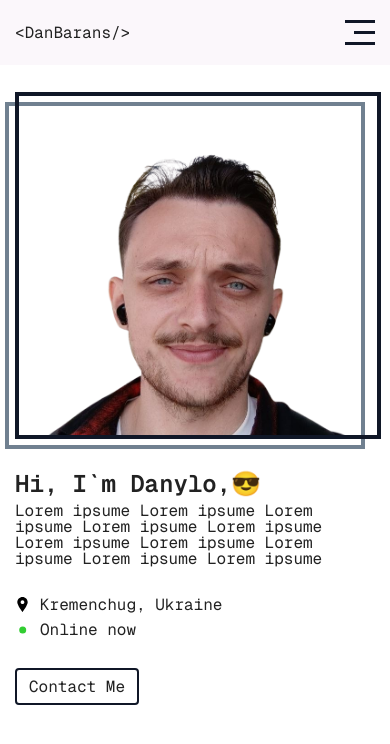
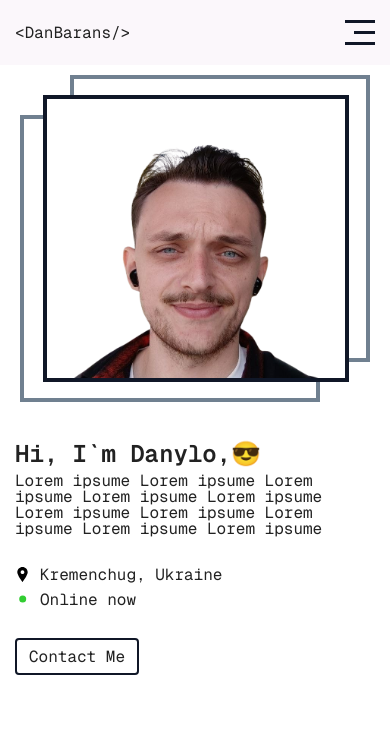
Before and after one commit to danil-baranovskyi/portfolio, a Next.js app: page / in a window 390 px wide. Shown: the top 744 px of the page. Built offline with nearby package versions, Linux system fonts and the light colour scheme.

Commit message:
created shared PhotoFrame for photo

```diff
--- a/next.config.js
+++ b/next.config.js
@@ -2,6 +2,9 @@
 const path = require('path')
 
 module.exports = {
+  compiler: {
+    styledComponents: true,
+  },
   webpack(config) {
     // Grab the existing rule that handles SVG imports
     const fileLoaderRule = config.module.rules.find(rule => rule.test?.test?.('.svg'));
--- a/package.json
+++ b/package.json
@@ -12,13 +12,15 @@
     "classnames": "^2.5.1",
     "next": "14.2.14",
     "react": "^18",
-    "react-dom": "^18"
+    "react-dom": "^18",
+    "styled-components": "^6.1.13"
   },
   "devDependencies": {
     "@svgr/webpack": "^8.1.0",
     "@types/node": "^20",
     "@types/react": "^18",
     "@types/react-dom": "^18",
+    "babel-plugin-styled-components": "^2.1.4",
     "eslint": "^8",
     "eslint-config-next": "14.2.14",
     "sass": "^1.79.5",
--- a/src/app/components/pages/Main/sections/Hero/index.tsx
+++ b/src/app/components/pages/Main/sections/Hero/index.tsx
@@ -2,6 +2,7 @@ import classNames from "classnames";
 import styles from "./styles.module.scss";
 import Image, { getImageProps } from 'next/image'
 import LocationIcon from "../../../../../../../public/icons/location.svg";
+import PhotoFrame from "@/app/components/shared/PhotoFrame";
 
 const Hero = () => {
   return (
@@ -24,24 +25,34 @@ const Hero = () => {
           <button className={styles['contact-me']}>Contact Me</button>
         </div>
       </div>
-      <div className={styles["hero-img-wrapper"]}>
+      <PhotoFrame $viewportRange={{ min: 660 }}>
         <Image
           src="/images/hero-photo.jpg"
           width={470}
           height={470}
           alt="Picture of the author"
-          style={{ objectFit: "contain" }}
+          style={{ objectFit: "cover" }}
         />
-        <div className={styles["border"]}></div>
-      </div>
-      <div className={classNames(styles["hero-img-wrapper"], styles["hero-img-wrapper--mobile"])}>
-        <Image
-          src="/images/hero-photo--mobile.png"
-          width={300}
-          height={300}
-          alt="Picture of the author"
-          style={{ objectFit: "contain" }}
-        />
+      </PhotoFrame>
+      <div className={styles['img-wrapper--mobile']}>
+        <PhotoFrame
+          $viewportRange={{ max: 660 }}
+          $styles={{
+            marginBottom: 30,
+            marginLeft: 20,
+            marginRight: 20
+          }}
+          $maxWidth={300}
+          $maxHeight={300}
+        >
+          <Image
+            src="/images/hero-photo--mobile.png"
+            width={230}
+            height={230}
+            alt="Picture of the author"
+            style={{ objectFit: "contain" }}
+          />
+        </PhotoFrame>
       </div>
     </section>
   )
--- a/src/app/components/pages/Main/sections/Hero/styles.module.scss
+++ b/src/app/components/pages/Main/sections/Hero/styles.module.scss
@@ -20,52 +20,6 @@
     flex-direction: column;
     gap: 30px;
     margin-right: 75px;
-  }
-
-  &-img-wrapper {
-    display: flex;
-    position: relative;
-    margin-right: 20px;
-    width: clamp(200px, 100%, 470px);
-
-    img {
-      background-color: white;
-      z-index: 5;
-      width: clamp(200px, 100%, 470px);
-      height: clamp(200px, 100%, 470px);
-    }
-
-    .border {
-      z-index: 4;
-      position: absolute;
-      top: -20px;
-      left: 25px;
-      height: 100%;
-      width: 100%;
-      border: 4px solid var(--hero-photo-outline-second-border--color);
-    }
-
-    &:before {
-      z-index: 6;
-      content: "";
-      position: absolute;
-      top: 0;
-      left: -2px;
-      height: 100%;
-      width: calc(100% + 6px);
-      border: 4px solid var(--hero-photo-outline-main-border--color);
-    }
-
-    &:after {
-      content: "";
-      position: absolute;
-      top: 20px;
-      left: -25px;
-      height: 100%;
-      width: 100%;
-      border: 4px solid var(--hero-photo-outline-second-border--color);
-      z-index: 4;
-    }
   }
 }
 
@@ -99,9 +53,9 @@
   padding: 6px 12px;
 }
 
-.hero-img-wrapper--mobile {
-  display: none;
-  margin-left: 20px;
+.img-wrapper--mobile {
+  display: flex;
+  justify-content: center;
 }
 
 @media screen and (max-width: 660px) {
@@ -114,22 +68,4 @@
       margin-top: 30px;
     }
   }
-
-  .hero-img-wrapper {
-    display: none;
-
-    &--mobile {
-      display: block;
-    }
-
-    &:before {
-      top: -3px;
-      left: 0;
-    }
-
-    &:after {
-      top: 7px;
-      left: -10px;
-    }
-  }
 }
--- /dev/null
+++ b/src/app/components/shared/PhotoFrame/index.tsx
@@ -0,0 +1,49 @@
+'use client'
+
+import { ReactNode } from "react";
+import styles from "./styles.module.scss";
+import styled, { css } from "styled-components";
+
+interface IWrapperProps {
+  $maxWidth?: number;
+  $maxHeight?: number;
+  $minWidth?: number;
+  $minHeight?: number;
+  $viewportRange?: {
+    min?: number,
+    max?: number
+  },
+  $styles?: React.CSSProperties
+}
+
+interface IPhotoFrameProps extends IWrapperProps {
+  children: ReactNode;
+}
+
+const ImgWrapper = styled.div<IWrapperProps>`
+  ${props => css`
+      width: clamp(${props.$minWidth || 200}px, 100%, ${props.$maxWidth || 470}px);
+      height: clamp(${props.$minHeight || 200}px, 100%, ${props.$maxHeight || 470}px);
+  `}
+  ${props => props.$viewportRange?.min && css`
+      @media(max-width: ${props.$viewportRange?.min}px) {
+        display: none;
+      }
+  `}
+  ${props => props.$viewportRange?.max && css`
+      @media(min-width: ${props.$viewportRange?.max}px) {
+        display: none;
+      }
+  `}
+`;
+
+const PhotoFrame = ({ children, ...wrapperProps }: IPhotoFrameProps) => {
+  return (
+    <ImgWrapper {...wrapperProps} className={styles["img-wrapper"]} style={wrapperProps.$styles}>
+      {children}
+      <div className={styles["border"]}></div>
+    </ImgWrapper>
+  )
+}
+
+export default PhotoFrame;
--- /dev/null
+++ b/src/app/components/shared/PhotoFrame/styles.module.scss
@@ -0,0 +1,45 @@
+.img-wrapper {
+  display: flex;
+  position: relative;
+  margin-right: 20px;
+  width: clamp(200px, 100%, 470px);
+
+  img {
+    background-color: white;
+    z-index: 5;
+    width: 100%;
+    height: auto;
+  }
+
+  .border {
+    z-index: 4;
+    position: absolute;
+    top: -20px;
+    left: 25px;
+    height: 100%;
+    width: 100%;
+    border: 4px solid var(--hero-photo-outline-second-border--color);
+  }
+
+  &:before {
+    z-index: 6;
+    content: "";
+    position: absolute;
+    top: 0;
+    left: -2px;
+    height: 100%;
+    width: calc(100% + 6px);
+    border: 4px solid var(--hero-photo-outline-main-border--color);
+  }
+
+  &:after {
+    content: "";
+    position: absolute;
+    top: 20px;
+    left: -25px;
+    height: 100%;
+    width: 100%;
+    border: 4px solid var(--hero-photo-outline-second-border--color);
+    z-index: 4;
+  }
+}
--- a/src/app/layout.tsx
+++ b/src/app/layout.tsx
@@ -4,6 +4,7 @@ import Header from "./layouts/Header";
 
 import "./styles/globals.scss";
 import "./styles/reset.scss";
+import StyledComponentsRegistry from "./lib/StyledComponentsRegistry";
 
 const geistSans = localFont({
   src: "./fonts/GeistVF.woff",
@@ -30,7 +31,7 @@ export default function RootLayout({
     <html lang="en">
       <body className={`${geistSans.variable} ${geistMono.variable}`}>
         <Header/>
-        {children}
+        <StyledComponentsRegistry>{children}</StyledComponentsRegistry>
       </body>
     </html>
   );
--- /dev/null
+++ b/src/app/lib/StyledComponentsRegistry.tsx
@@ -0,0 +1,29 @@
+'use client'
+
+import React, { useState } from 'react'
+import { useServerInsertedHTML } from 'next/navigation'
+import { ServerStyleSheet, StyleSheetManager } from 'styled-components'
+
+export default function StyledComponentsRegistry({
+  children,
+}: {
+  children: React.ReactNode
+}) {
+  // Only create stylesheet once with lazy initial state
+  // x-ref: https://reactjs.org/docs/hooks-reference.html#lazy-initial-state
+  const [styledComponentsStyleSheet] = useState(() => new ServerStyleSheet())
+
+  useServerInsertedHTML(() => {
+    const styles = styledComponentsStyleSheet.getStyleElement()
+    styledComponentsStyleSheet.instance.clearTag()
+    return <>{styles}</>
+  })
+
+  if (typeof window !== 'undefined') return <>{children}</>
+
+  return (
+    <StyleSheetManager sheet={styledComponentsStyleSheet.instance}>
+      {children}
+    </StyleSheetManager>
+  )
+}
```
Also changed, not shown: 1 other file (tests, documents, lock files or other folders). Lines whose indentation alone changed are shown as unchanged.
